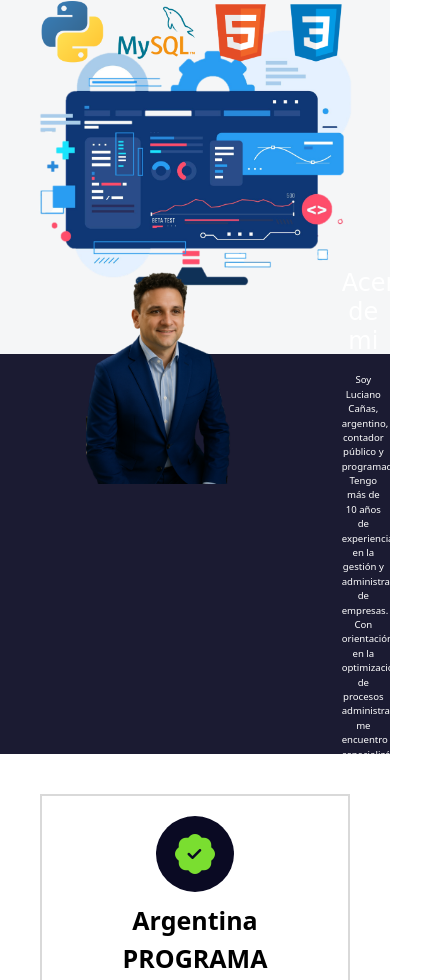
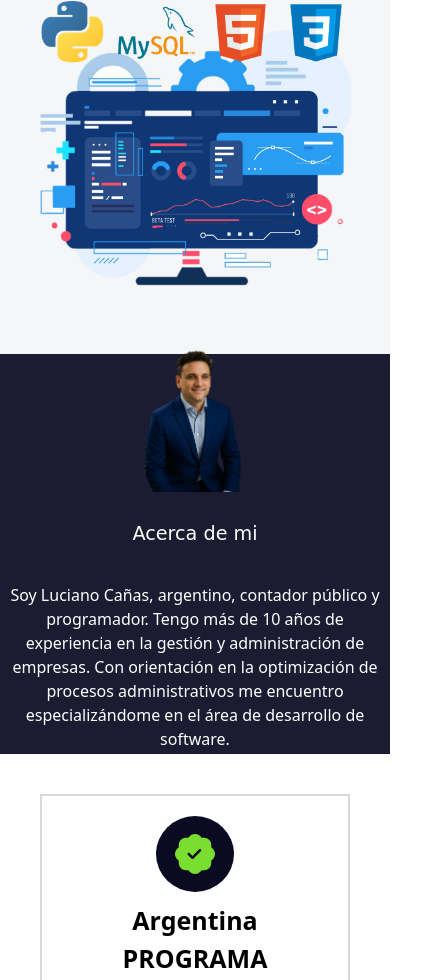
Before and after one commit to CryptoEmpireR4/CryptoEmpireR4.github.io, a plain HTML site: page index.html in a window 390 px wide. Shown: the part 420-1400 px from the top of the page, 423 px wide, since content can reach past the window. Drawn offline with nearby package versions, Linux system fonts and the light colour scheme; a web font is replaced by a local one.

Commit message:
Edicion Acerca de Mi (responsive)

```diff
--- a/css/StylePortfolioLCanasDEV.css
+++ b/css/StylePortfolioLCanasDEV.css
@@ -417,19 +417,19 @@ footer {
   }
 }
 
-@media screen and (max-width: 400px) {
+@media screen and (max-width: 750px) {
   .sobremi-imagen {
-    width: 150px;
+    width: 100px;
     margin: 0px 0px 0px 0px;
     align-items: center;
 }
     .seccion-texto {
-  font-size: 0.6rem;
+  font-size: 1rem;
 }
 
     .seccion-titulo {
-        font-size: 1.5rem;
-        padding: 10px 0;
+        font-size: 1.2rem;
+        padding: 30px;
         font-family: 'Rubik Dirt', cursive;
 }
 
--- a/index.html
+++ b/index.html
@@ -67,10 +67,10 @@
     <section id="sobre-mi" class="sobre-mi seccion-oscura">
         <div class="contenedor">
             <div class="row">
-                <div class="columna col-10 col-md-4">
+                <div class="col-md-4">
                     <img class="sobremi-imagen" src="/img/LucianoSF.png" alt="Logo de la página web">
                 </div>
-                <div class="columna col-2 col-md-8">
+                <div class="col-md-8">
                     <h2 class="seccion-titulo">Acerca de mi</h2>
                     <p class="seccion-texto">Soy Luciano Cañas, argentino, contador público y programador. Tengo más de 10 años de experiencia en la gestión y administración de empresas.
 Con orientación en la optimización de procesos administrativos me encuentro especializándome en el área de desarrollo de software.</p>
```
